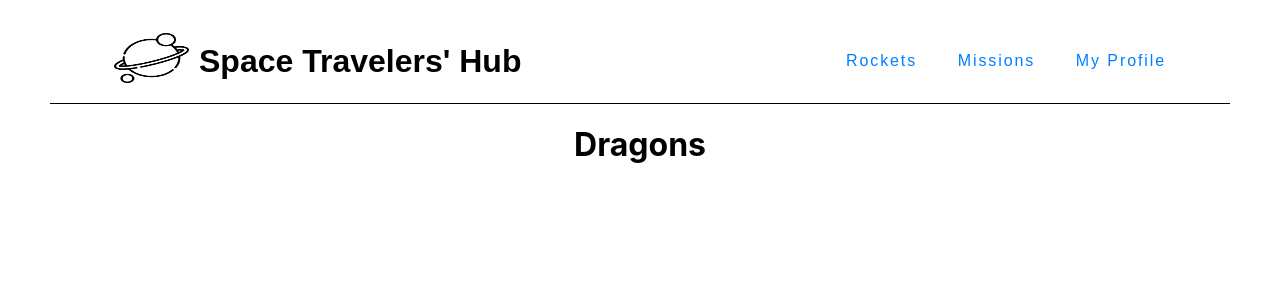
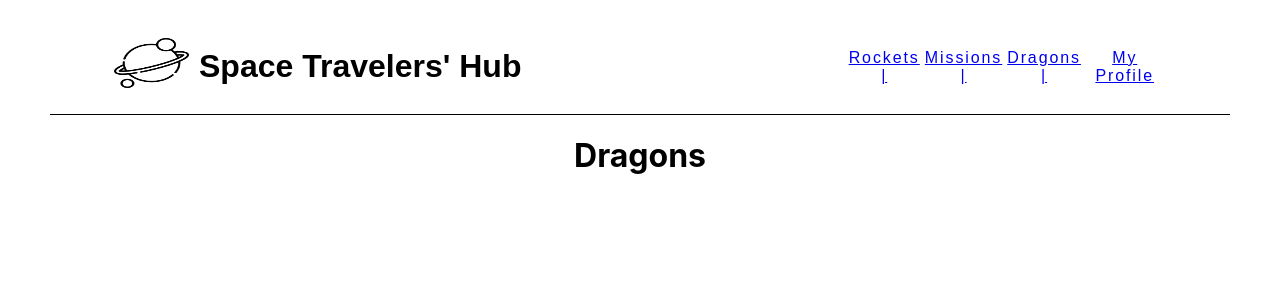
Before and after one commit to Cisco-the-wayword/React-group-project, a React (Create React App) app: page /dragons in a window 1280 px wide. Shown: the top 300 px of the page. Built offline with nearby package versions, Linux system fonts and the light colour scheme.

Commit message:
Update Routes in Header

```diff
--- a/src/Components/Header.jsx
+++ b/src/Components/Header.jsx
@@ -16,9 +16,18 @@ function Header() {
       </div>
       <div className="navItems">
         <ul className="navLinks">
-          <li>My Profile</li>
-          <li>Missions</li>
-          <li>Rockets</li>
+        <NavLink to="/myProfile" className='menu_item'>
+          My Profile
+        </NavLink>
+        <NavLink to="/dragons" className='menu_item'>
+          Dragons |
+        </NavLink>
+        <NavLink to="/Missions" className='menu_item'>
+          Missions |
+        </NavLink>
+        <NavLink to="/" exact className='menu_item'>
+          Rockets |
+        </NavLink>
         </ul>
       </div>
     </nav>
```
